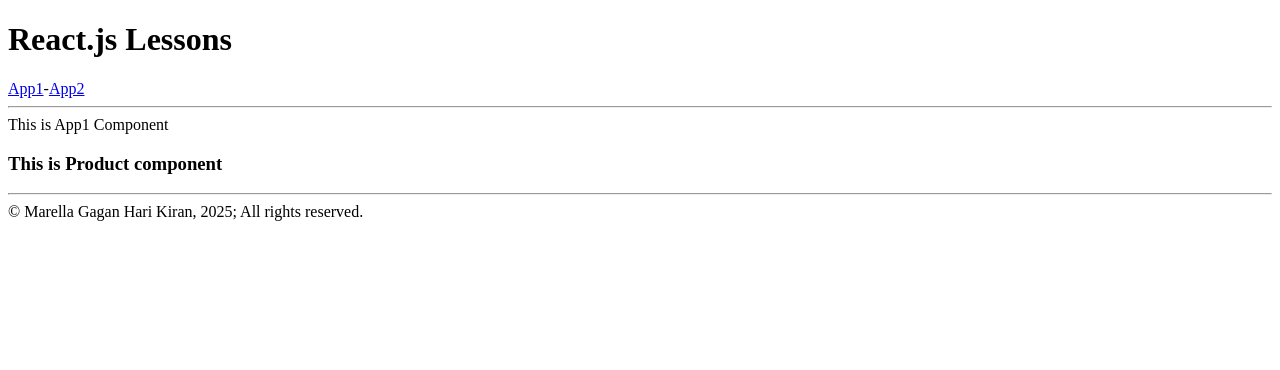
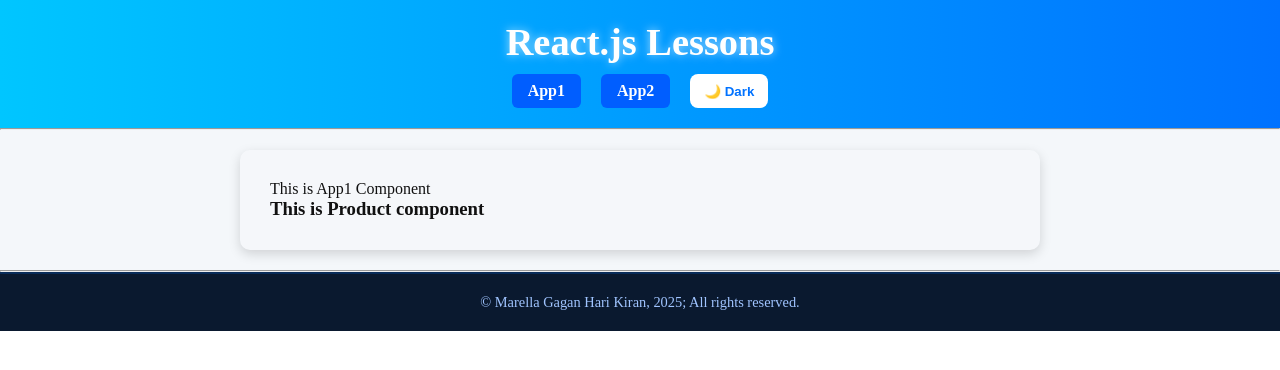
Before and after one commit to Gaganharikiranmarella/react-apps, a React (Vite) app: page / in a window 1280 px wide. Shown: the top 370 px of the page. Built offline with nearby package versions, Linux system fonts and the light colour scheme.

Commit message:
added css for App.jsx

```diff
--- a/src/App.css
+++ b/src/App.css
@@ -0,0 +1,138 @@
+/* Base reset */
+* {
+  margin: 0;
+  padding: 0;
+  box-sizing: border-box;
+}
+
+/* Light and Dark theme support */
+.app-container.light {
+  background: #f4f7fa;
+  color: #111;
+}
+.app-container.dark {
+  background: linear-gradient(to bottom right, #0f2027, #203a43, #2c5364);
+  color: #e3f6ff;
+}
+
+/* Header */
+header {
+  padding: 20px;
+  text-align: center;
+  background: linear-gradient(to right, #00c6ff, #0072ff);
+  color: white;
+  animation: slideIn 0.8s ease-in-out;
+}
+
+header h1 {
+  margin-bottom: 10px;
+  font-size: 2.4rem;
+  text-shadow: 0 0 10px #ffffffaa;
+}
+
+/* Navigation */
+nav {
+  display: flex;
+  justify-content: center;
+  gap: 20px;
+  flex-wrap: wrap;
+  margin-top: 10px;
+}
+
+nav a {
+  text-decoration: none;
+  color: white;
+  font-weight: 600;
+  padding: 8px 16px;
+  border-radius: 6px;
+  background: #005eff;
+  transition: transform 0.3s ease, background 0.3s;
+}
+
+nav a:hover {
+  background: #00c6ff;
+  transform: scale(1.1);
+  box-shadow: 0 0 10px #00e0ff;
+}
+
+/* Theme toggle button */
+.theme-toggle {
+  border: none;
+  background: #fff;
+  color: #0072ff;
+  font-weight: bold;
+  padding: 8px 14px;
+  border-radius: 8px;
+  cursor: pointer;
+  transition: all 0.3s ease;
+}
+
+.theme-toggle:hover {
+  background: #0072ff;
+  color: white;
+  transform: scale(1.05);
+}
+
+/* Main */
+main {
+  margin: 20px auto;
+  padding: 30px;
+  max-width: 800px;
+  border-radius: 10px;
+  background: rgba(255, 255, 255, 0.05);
+  box-shadow: 0 4px 12px rgba(0, 0, 0, 0.15);
+  animation: fadeIn 0.6s ease-in-out;
+}
+
+/* Footer */
+footer {
+  text-align: center;
+  padding: 20px;
+  font-size: 0.9rem;
+  background: #0a192f;
+  color: #a0c4ff;
+  border-top: 2px solid #0072ff33;
+  animation: fadeIn 1s ease-in-out;
+}
+
+/* Animations */
+@keyframes slideIn {
+  from {
+    transform: translateY(-20px);
+    opacity: 0;
+  }
+  to {
+    transform: translateY(0);
+    opacity: 1;
+  }
+}
+
+@keyframes fadeIn {
+  from {
+    opacity: 0;
+    transform: translateY(10px);
+  }
+  to {
+    opacity: 1;
+    transform: translateY(0);
+  }
+}
+
+/* Responsive */
+@media (max-width: 600px) {
+  header h1 {
+    font-size: 1.5rem;
+  }
+
+  nav {
+    flex-direction: column;
+  }
+
+  .theme-toggle {
+    margin-top: 10px;
+  }
+
+  main {
+    padding: 20px;
+  }
+}
--- a/src/App.jsx
+++ b/src/App.jsx
@@ -1,29 +1,43 @@
 import { useState } from "react";
-import reactLogo from "./assets/react.svg";
-import viteLogo from "/vite.svg";
 import App1 from "./components/App1";
 import App2 from "./components/App2";
 import "./App.css";
 import { BrowserRouter, Routes, Route, Link } from "react-router-dom";
+
 function App() {
+  const [theme, setTheme] = useState("light");
+
+  const toggleTheme = () =>
+    setTheme((prev) => (prev === "light" ? "dark" : "light"));
+
   return (
+    <div className={`app-container ${theme}`}>
       <BrowserRouter>
         <header>
           <h1>React.js Lessons</h1>
-        <Link to="/">App1</Link>-
+          <nav>
+            <Link to="/">App1</Link>
             <Link to="/app2">App2</Link>
+            <button className="theme-toggle" onClick={toggleTheme}>
+              {theme === "light" ? "🌙 Dark" : "☀️ Light"}
+            </button>
+          </nav>
         </header>
         <hr />
         <main>
           <Routes>
-          <Route index element={<App1/>}></Route>
-          <Route path="/" element={<App1/>}></Route>
-          <Route path="/app2" element={<App2/>}></Route>
+            <Route index element={<App1 />} />
+            <Route path="/" element={<App1 />} />
+            <Route path="/app2" element={<App2 />} />
           </Routes>
         </main>
         <hr />
-      <footer>&copy; Marella Gagan Hari Kiran, 2025; All rights reserved.</footer>
+        <footer>
+          &copy; Marella Gagan Hari Kiran, 2025; All rights reserved.
+        </footer>
       </BrowserRouter>
+    </div>
   );
 }
+
 export default App;
```
Lines whose indentation alone changed are shown as unchanged.
